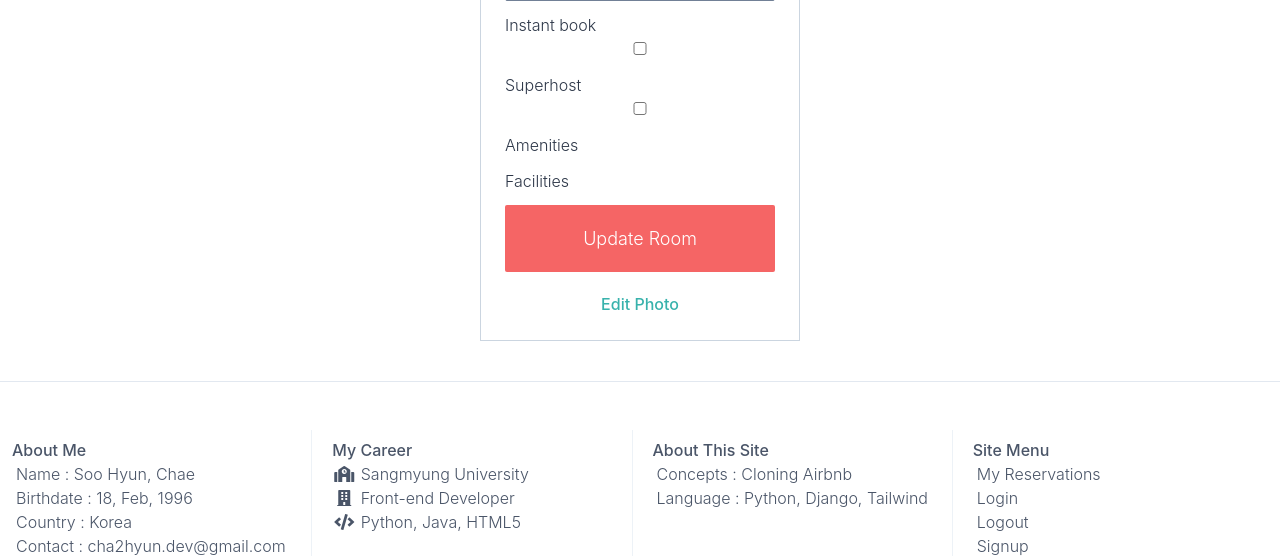
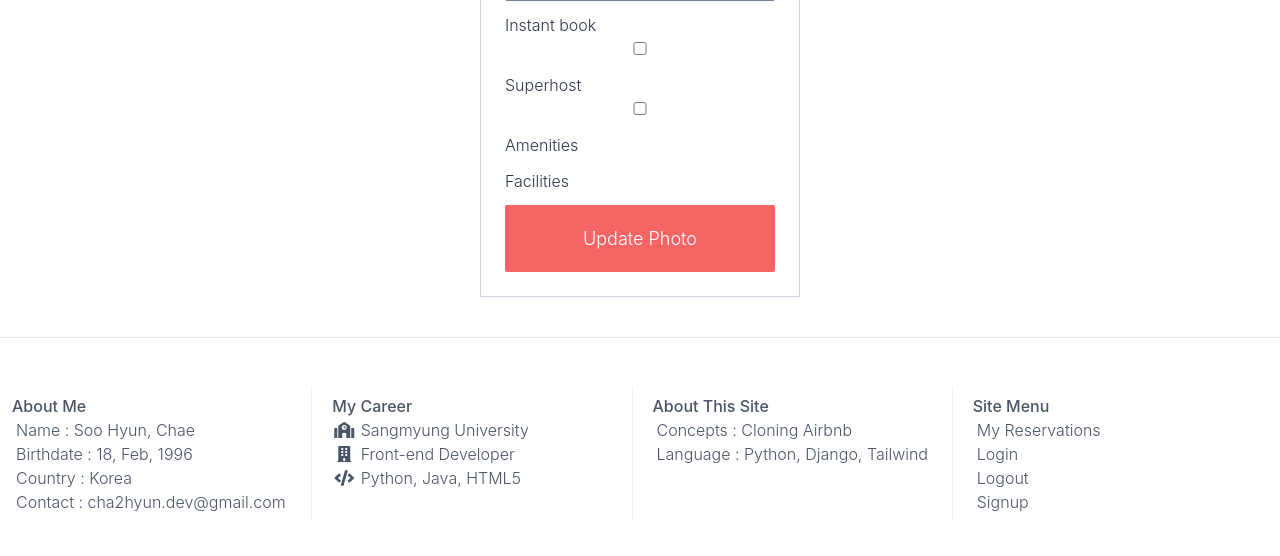
Before and after one commit to cha2hyun/airbnb-clone, a Django app: template templates/rooms/photo_edit.html in a window 1280 px wide. Shown: the part 910-1466 px from the top of the page. Run offline with Django 3.2, Linux system fonts and the light colour scheme; the template is opened without the code that fills it: values that come from a table or form of the project are taken from there, others are empty; parts of the project's set-up code (start-up, migrations or seed data) failed here and were passed over; some libraries are stand-ins or nearby versions.

Commit message:
#23.4 Edit Photo

```diff
--- a/templates/rooms/photo_edit.html
+++ b/templates/rooms/photo_edit.html
@@ -10,11 +10,7 @@
 {% block content %}
 
     <div class="container lg:w-5/12 md:w-1/2 xl:w-1/4 mx-auto my-10 flex flex-col items-center border p-6 border-gray-400">
-        {% include 'mixins/room/room_form.html' with form=form cta="Update Room"%}
+        {% include 'mixins/room/room_form.html' with form=form cta="Update Photo"%}
+    </div>
 
-        <div class="mt-5">
-            <a href="{% url 'rooms:photos' room.pk %}" class="text-teal-500 font-medium">Edit Photo</a>
-        </div>
-
-    </div>
 {% endblock content %}
--- a/templates/rooms/room_photos.html
+++ b/templates/rooms/room_photos.html
@@ -22,5 +22,9 @@
             </div>
         </div>
         {% endfor %}
+        <div class="flex justify-center mt-5">
+            <a href="{% url 'rooms:edit' room.pk %}" class="text-teal-500 font-medium">Back to edit room</a>
+         </div>
+
 </div>
 {% endblock content %}
```
Also changed, not shown: rooms/views.py (+10 -3 lines).
